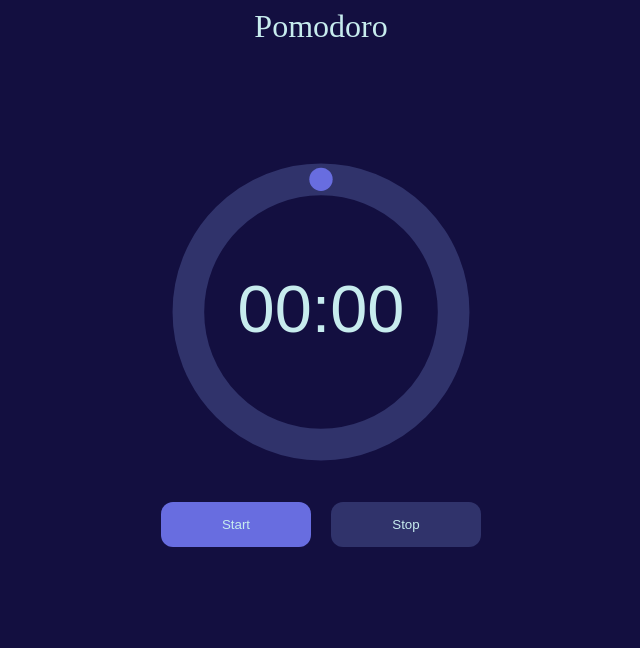
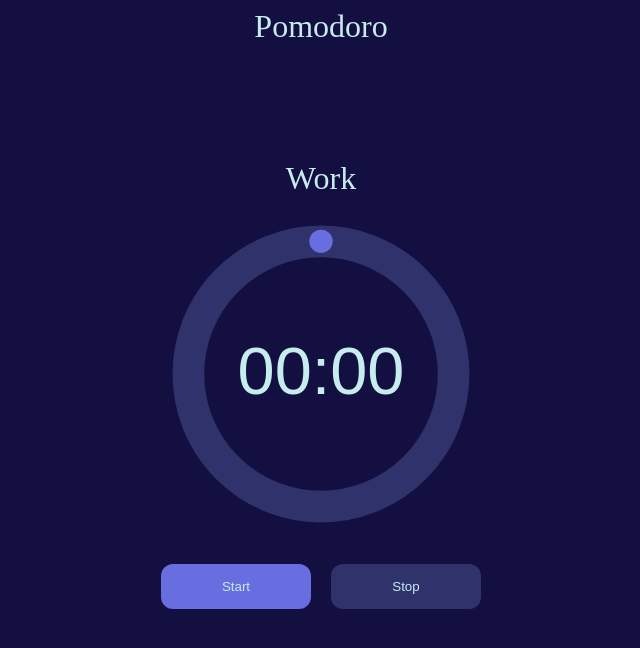
Before and after one commit to ToguDV/Togudoro, a React (Vite) app: page / in a window 1280 px wide. Shown: the top 648 px of the page, without its empty margins (319-959 px from the left). Built offline with nearby package versions, Linux system fonts and the light colour scheme.

Commit message:
add Pomodoro reason

```diff
--- a/src/App.jsx
+++ b/src/App.jsx
@@ -2,14 +2,16 @@ import { useState } from 'react'
 import reactLogo from './assets/react.svg'
 import viteLogo from '/vite.svg'
 import './App.css'
-import Pomodoro from './components/Pomodoro/Pomodoro'
+import Pomodoro from './components/Pomodoro/PomodoroView'
 
 
 function App() {
   const [count, setCount] = useState(0)
 
   return (
+    <>
     <Pomodoro/>
+    </>
   )
 }
 
--- a/src/components/Pomodoro/Pomodoro.jsx
+++ b/src/components/Pomodoro/PomodoroView.jsx
@@ -3,10 +3,10 @@ import { Notify } from "../../utils/notify";
 import { useState, useEffect } from 'react';
 import usePomodoroController from './usePomodoroController';
 
-const Pomodoro = () => {
+const PomodoroView = () => {
 
 
-    const { startText, onStartPomodoro, onStopPomodoro, circle, progressTime} = usePomodoroController();
+    const { startText, onStartPomodoro, onStopPomodoro, circle, progressTime, pomReason} = usePomodoroController();
 
 
     return (
@@ -16,6 +16,7 @@ const Pomodoro = () => {
             </div>
 
             <div className="single-chart">
+            <h1 className='Reason'>{pomReason}</h1>
                 <svg viewBox="0 0 36 36" className="circular-chart orange">
                     <path className="circle-bg"
                         d="M18 2.0845
@@ -44,4 +45,4 @@ const Pomodoro = () => {
     )
 }
 
-export default Pomodoro
+export default PomodoroView
--- a/src/components/Pomodoro/usePomodoroController.jsx
+++ b/src/components/Pomodoro/usePomodoroController.jsx
@@ -1,7 +1,7 @@
 import { useState, useEffect, useRef } from "react";
 import alertsound from "../../assets/sounds/finish.mp3"
 import worker from './app.worker.js';
-import WebWorker from './WebWorker.js';
+import WebWorker from '../../utils/WebWorker.js';
 
 const usePomodoroController = () => {
 
@@ -11,6 +11,7 @@ const usePomodoroController = () => {
   const [finish, setFinish] = useState(true);
   const [toggleStart, setToggleStart] = useState(true);
   const [pomodoroTime, setPomodoroTime] = useState(900);
+  const [pomReason, setPomReason] = useState("Work");
   const webWorker = useRef(null);
 
   useEffect(() => {
@@ -34,7 +35,7 @@ const usePomodoroController = () => {
   }
 
   function deleteTimer() {
-    if(webWorker.current) {
+    if (webWorker.current) {
       webWorker.current.terminate();
     }
   }
@@ -94,20 +95,22 @@ const usePomodoroController = () => {
     });
   }
 
+  function onFinish() {
+    let notification = new Notify("Hola", "test", "xd");
+
+    setStartButtonText("Start");
+    setToggleStart(true);
+    toggleFinish();
+    onResetTime();
+    deleteTimer();
+    playSoundFinish();
+  }
+
   function countSecond() {
     let currentTime = localStorage.getItem("currentTime");
     currentTime = parseInt(currentTime);
     if (currentTime >= pomodoroTime) {
-
-      setStartButtonText("Start");
-      setToggleStart(true);
-      toggleFinish();
-      onResetTime();
-      deleteTimer();
-
-
-      playSoundFinish();
-      console.log("pomodoro acabao!");
+      onFinish();
     }
 
     else {
@@ -148,7 +151,8 @@ const usePomodoroController = () => {
     onStopPomodoro: onStopPomodoro,
     onResetTime: onResetTime,
     circle: circle,
-    progressTime: progressTime
+    progressTime: progressTime,
+    pomReason: pomReason
 
   };
 };
```
Also changed, not shown: src/utils/WebWorker.js (renamed from src/components/Pomodoro/WebWorker.js), src/utils/useNotify.jsx (added).
